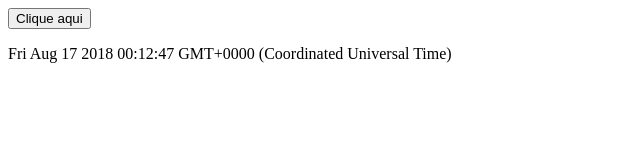
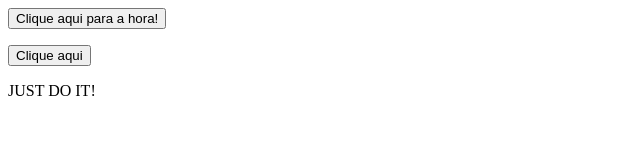
Before and after one commit to lcsdiasferreira3/introducao-aula-java, a plain HTML site: page index.html in a window 1280 px wide. Both pictures are taken after a click on the button "Clique aqui". Shown: the whole page, without its empty margins (0-640 px from the left). Drawn offline with Linux system fonts and the light colour scheme.

Commit message:
introducao java

```diff
--- a/index.html
+++ b/index.html
@@ -6,12 +6,20 @@
 				    <script>
 					function myfunction () {
 					document.getElementById("Demo").innerHTML=Date();
+					}
+					function myfunction2 () {
+					document.getElementById("Demo2").innerHTML= "JUST DO IT!";
 				    }
+
 					</script>
+
 				</head>
 
 		<body>
-			<button onclick = "myfunction()">Clique aqui</button>
+			<button onclick = "myfunction()">Clique aqui para a hora!</button>
+
 			<p id="Demo"></p>
+			<button onclick = "myfunction2()">Clique aqui</button>
+			<p id="Demo2"></p>
 		</body>
 </html>
```
Also changed, not shown: imagem.jpg (added).
